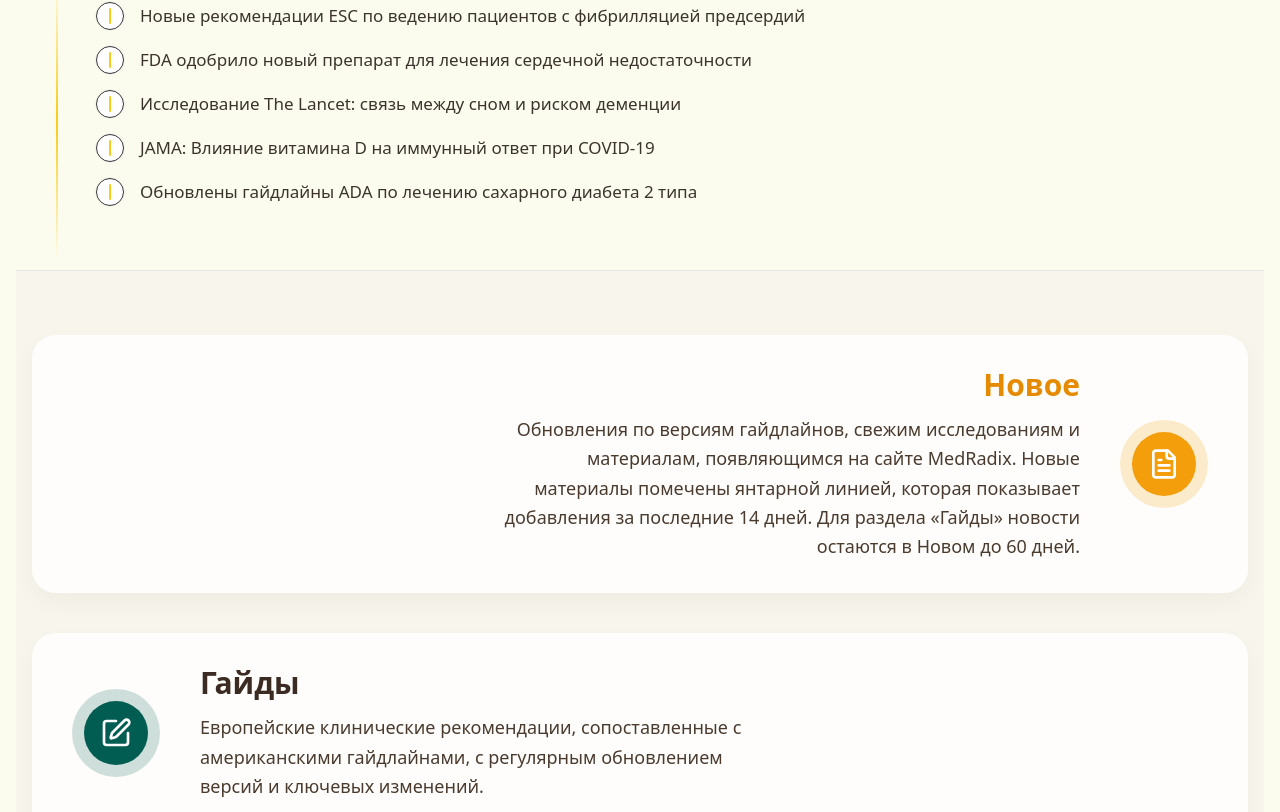
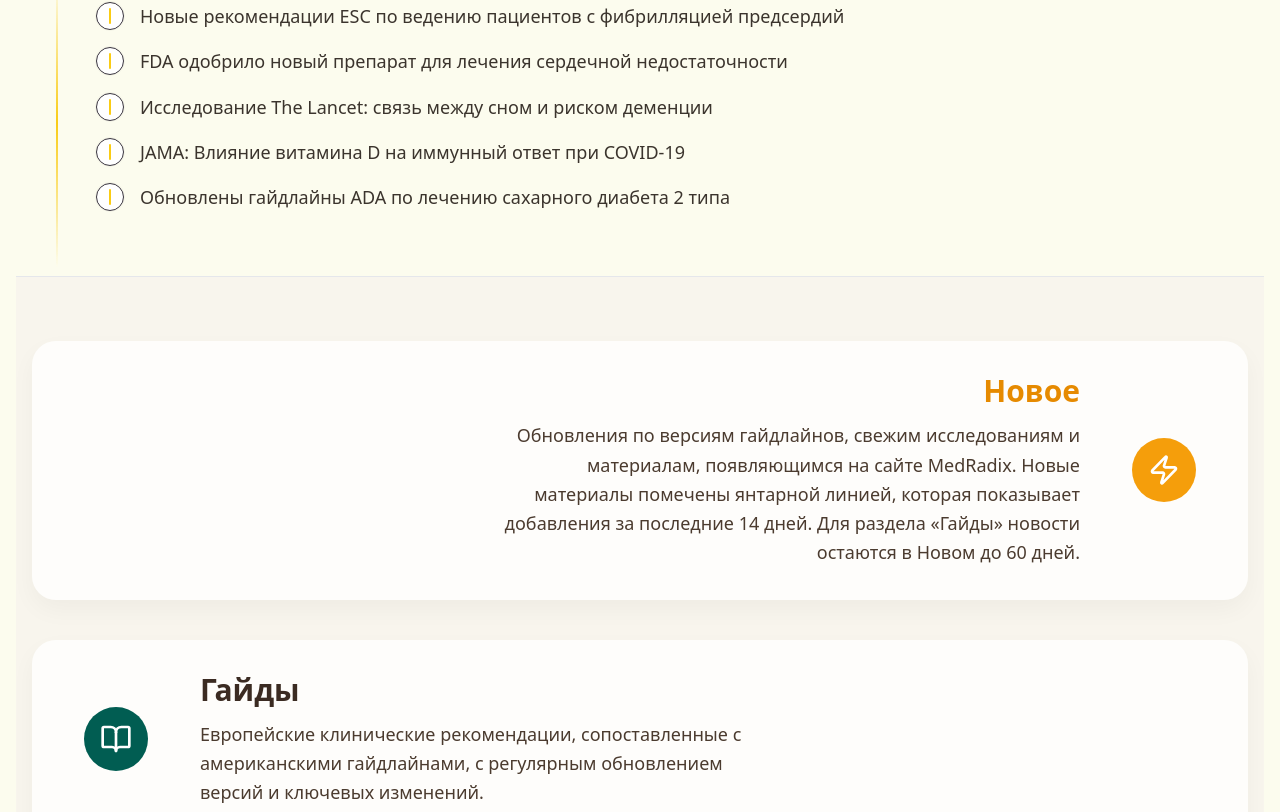
Before and after one commit to NMaryko/MedRadix, a Next.js app: page / in a window 1280 px wide. Shown: the part 228-1040 px from the top of the page. Built offline with nearby package versions, Linux system fonts and the light colour scheme.

Commit message:
Update page.tsx

```diff
--- a/app/page.tsx
+++ b/app/page.tsx
@@ -5,7 +5,7 @@ import {
   FileText,
   BookOpen,
   PenSquare,
-  Mic2,
+  Zap,
   GraduationCap,
   Calculator,
   Pill,
@@ -158,13 +158,17 @@ const SECTIONS: SectionConfig[] = [
 function getSectionIcon(id: SectionId) {
   switch (id) {
     case 'news':
-      return FileText;
+      // 6. Новое — узкая молния
+      return Zap;
     case 'guides':
+      // 4. GUIDES ↔ ARTICLES: у Гайдов теперь книга
+      return BookOpen;
+    case 'articles':
+      // Статьи — перо
       return PenSquare;
-    case 'articles':
-      return BookOpen;
     case 'experts':
-      return Mic2;
+      // 5. Голос эксперта — не микрофон, а более «экспертный» значок
+      return GraduationCap;
     case 'courses':
       return GraduationCap;
     case 'calculators':
@@ -187,7 +191,7 @@ export default function HomePage() {
 
   return (
     <main className="bg-[#fcfcee] min-h-screen">
-      {/* --- КОМПАКТНЫЙ БЛОК АФОРИЗМА СВЕРХУ (НЕ ТРОГАЛ) --- */}
+      {/* --- КОМПАКТНЫЙ БЛОК АФОРИЗМА СВЕРХУ (НЕ ТРОГАЮ РАСПОЛОЖЕНИЕ) --- */}
       <section className="border-b border-gray-200">
         <div className="max-w-[1360px] mx-auto px-4 pt-4 pb-4">
           {/* три колонки: чип слева, афоризм по центру, фильтр справа */}
@@ -232,7 +236,7 @@ export default function HomePage() {
         </div>
       </section>
 
-      {/* --- СПИСОК НОВОСТЕЙ С МОЛНИЕЙ СЛЕВА (НЕ ТРОГАЛ) --- */}
+      {/* --- СПИСОК НОВОСТЕЙ --- */}
       <section className="relative max-w-[1360px] mx-auto px-4 pt-8 pb-16">
         {/* Жёлтая линия от нижней до верхней новости */}
         <div className="absolute left-10 top-2 bottom-2 flex items-stretch pointer-events-none">
@@ -242,15 +246,15 @@ export default function HomePage() {
         <ul className="space-y-4 pl-16">
           {filteredNews.map((item) => (
             <li key={item.id} className="flex items-start gap-4">
-              {/* Иконка-кружок */}
+              {/* Иконка-кружок слева (оставляю как было) */}
               <div className="flex h-7 w-7 flex-none items-center justify-center rounded-full border border-[#3b3640] bg-white shadow-[0_0_0_1px_rgba(0,0,0,0.03)]">
                 <span className="h-4 w-[2px] bg-[#facc15] rounded-full" />
               </div>
 
-              {/* Кликабельная новость, шрифт чуть крупнее */}
+              {/* 1. Увеличиваем шрифт новостей до шрифта описаний разделов */}
               <a
                 href={item.href}
-                className="text-[16px] md:text-[17px] leading-relaxed text-[#3b342d] hover:text-[#015d52] transition-colors"
+                className="text-base md:text-lg leading-relaxed text-[#3b342d] hover:text-[#015d52] transition-colors"
               >
                 {item.title}
               </a>
@@ -270,7 +274,11 @@ export default function HomePage() {
             const textColorTitle =
               section.id === 'news' ? 'text-[#e68a00]' : 'text-[#3b2b22]';
 
-            const haloBase = isNews ? 'bg-[#f59e0b33]' : 'bg-[#015d5230]';
+            // 2. Нимбы только при ховере:
+            const haloHover =
+              section.id === 'news'
+                ? 'group-hover:bg-[#f59e0b33]'
+                : 'group-hover:bg-[#015d5230]';
             const circleBase = isNews ? 'bg-[#f59e0b]' : 'bg-[#015d52]';
 
             return (
@@ -280,8 +288,7 @@ export default function HomePage() {
                 className="block group"
               >
                 <div
-                  className={`flex items-center gap-10 rounded-3xl bg-white/80 px-10 py-8 shadow-[0_10px_25px_rgba(0,0,0,0.04)] transition-all duration-300 group-hover:shadow-[0_16px_40px_rgba(0,0,0,0.12)] group-hover:-translate-y-0.5
-                  `}
+                  className={`flex items-center gap-10 rounded-3xl bg-white/80 px-10 py-8 shadow-[0_10px_25px_rgba(0,0,0,0.04)] transition-all duration-300 group-hover:shadow-[0_16px_40px_rgba(0,0,0,0.12)] group-hover:-translate-y-0.5`}
                 >
                   {isOdd ? (
                     <>
@@ -300,11 +307,12 @@ export default function HomePage() {
                       {/* Иконка справа */}
                       <div className="flex-none flex justify-end">
                         <div
-                          className={`relative rounded-full p-3 ${haloBase} transition-all duration-300 group-hover:scale-110 group-hover:bg-opacity-70`}
+                          className={`relative rounded-full p-3 bg-transparent transition-all duration-300 group-hover:scale-110 ${haloHover}`}
                         >
                           <div
                             className={`flex h-16 w-16 items-center justify-center rounded-full ${circleBase} text-white`}
                           >
+                            {/* 6. Для Нового Zap выглядит как узкая молния за счёт пропорций */}
                             <Icon className="h-8 w-8" />
                           </div>
                         </div>
@@ -315,7 +323,7 @@ export default function HomePage() {
                       {/* Иконка слева */}
                       <div className="flex-none flex justify-start">
                         <div
-                          className={`relative rounded-full p-3 ${haloBase} transition-all duration-300 group-hover:scale-110 group-hover:bg-opacity-70`}
+                          className={`relative rounded-full p-3 bg-transparent transition-all duration-300 group-hover:scale-110 ${haloHover}`}
                         >
                           <div
                             className={`flex h-16 w-16 items-center justify-center rounded-full ${circleBase} text-white`}
@@ -354,7 +362,9 @@ export default function HomePage() {
           <p className="mt-4 text-sm md:text-base text-[#4b3b2f]">
             для врачей — от $12/мес, для медсестер — от $7/мес
           </p>
-          <p className="mt-10 text-sm md:text-base text-[#4b3b2f]">
+
+          {/* 3. Большой отступ и более крупный support */}
+          <p className="mt-16 text-base md:text-lg text-[#4b3b2f]">
             support@medradix.info
           </p>
         </div>
```
